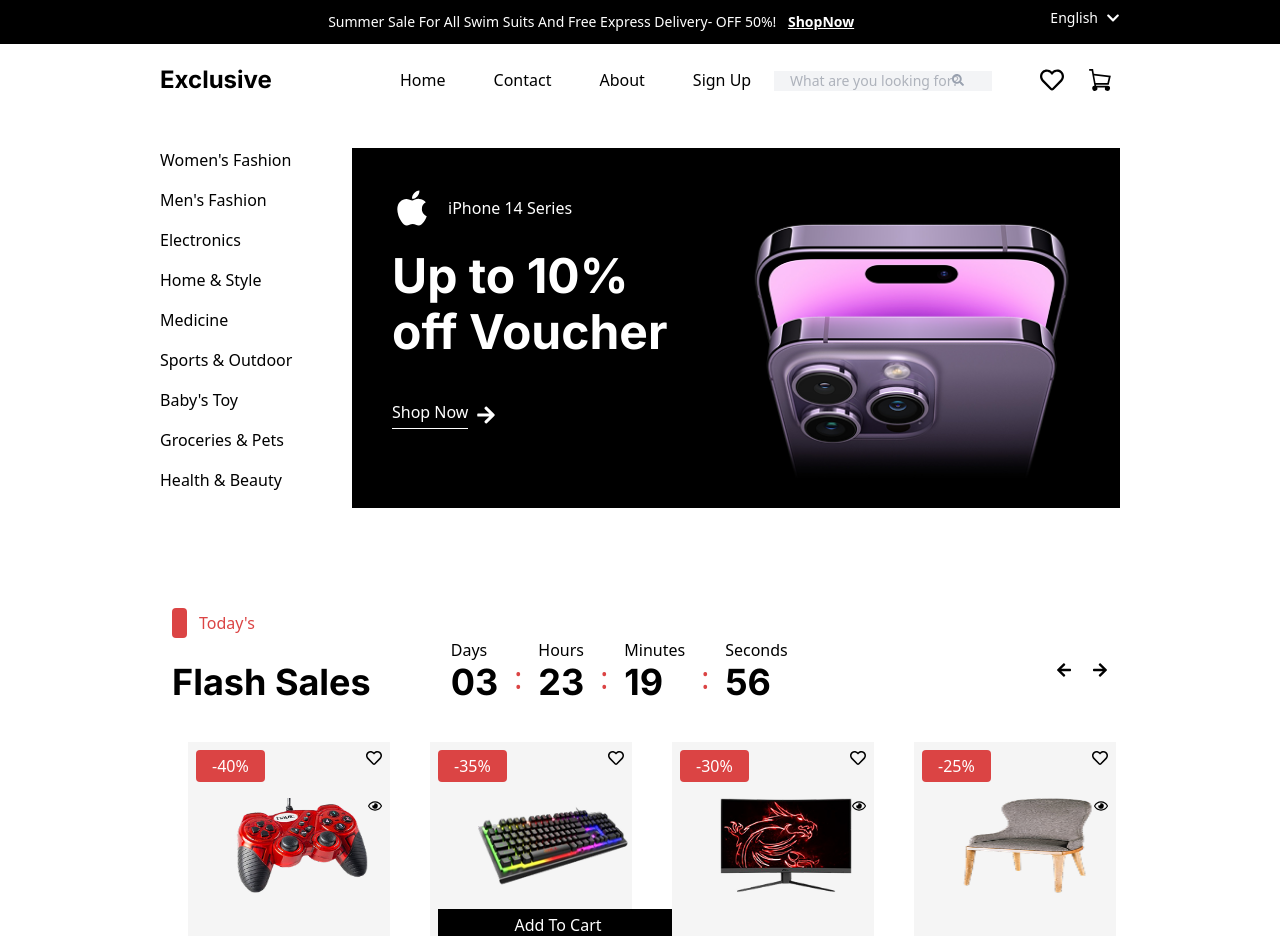
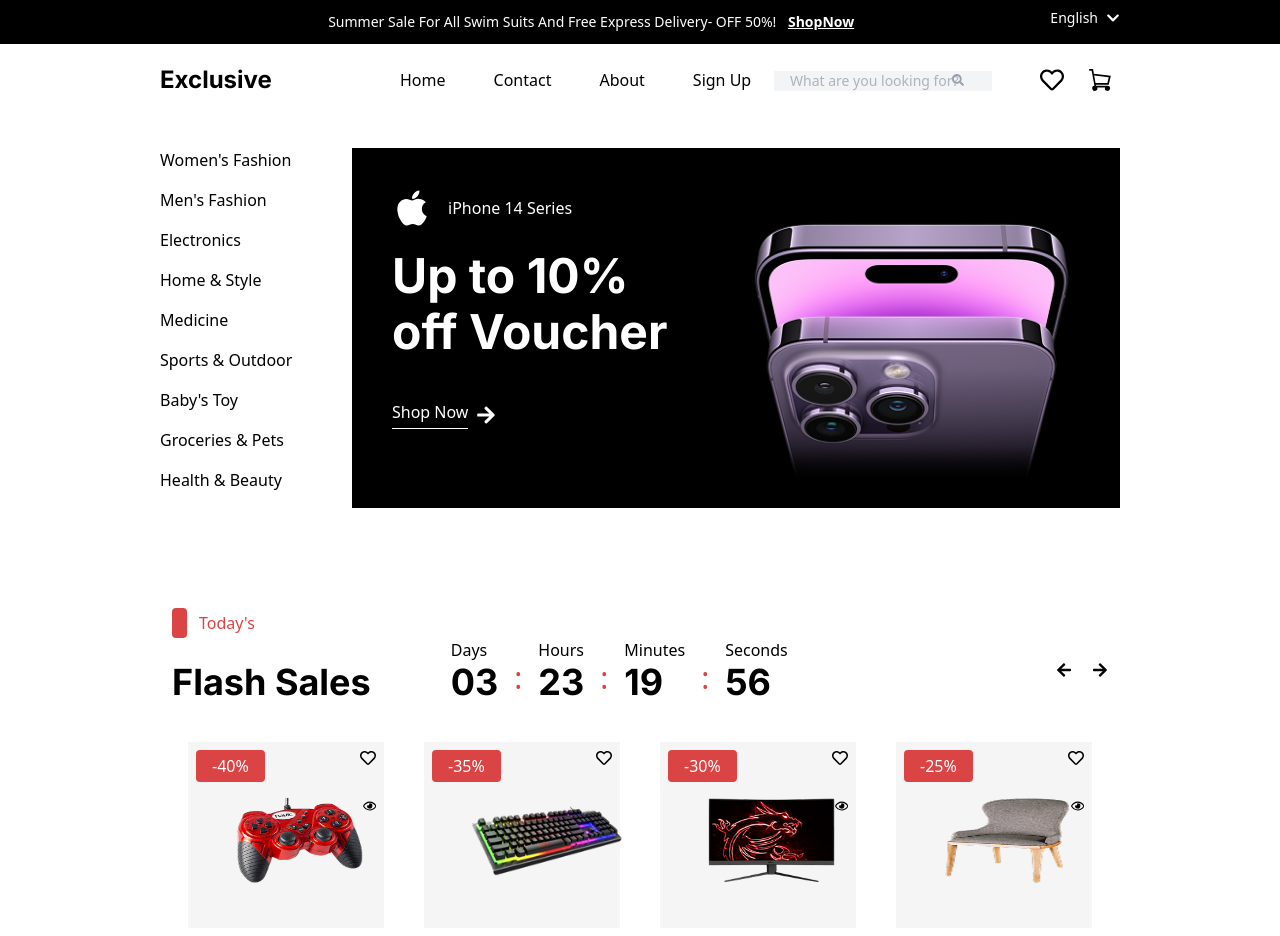
Before and after one commit to nebyathhailu/e-commerce-next.js, a Next.js app in the folder e-commerce/: page / in a window 1280 px wide. Shown: the top 936 px of the page. Built offline with nearby package versions, Linux system fonts and the light colour scheme.

Commit message:
Update flash sales and product card component

```diff
--- a/e-commerce/src/components/FlashSales.tsx
+++ b/e-commerce/src/components/FlashSales.tsx
@@ -59,7 +59,6 @@
                         rate={product.rate}
                         rating={product.rating}
                         description={product.description}
-                        btnText={product.btnText}
                     />)}
             </div>
         </div>
--- a/e-commerce/src/components/ProductCard.tsx
+++ b/e-commerce/src/components/ProductCard.tsx
@@ -12,10 +12,9 @@
     priceTwo: string;
     rating: number;
     rate: number;
-    btnText: string;
 }
 
-const ProductCard = ({ buttonText, imageSrc, imageAlt, priceOne, priceTwo, rate, rating, description, btnText }: ProductProps) => {
+const ProductCard = ({ buttonText, imageSrc, imageAlt, priceOne, priceTwo, rate, rating, description}: ProductProps) => {
     return (
         <div className="flex w-3/4 mx-auto flex-col leading-8 p-4 lg:w-1/4">
             <div className="bg-[#f5f5f5] h-1/2 p-2">
@@ -32,7 +31,6 @@
                         className="text-center ml-10" />
                     <FaRegEye />
                 </div>
-                <Button buttonText={btnText} type="button" variant="secondary" />
             </div>
             <p className="">{description}</p>
             <div className="flex gap-3">
```
